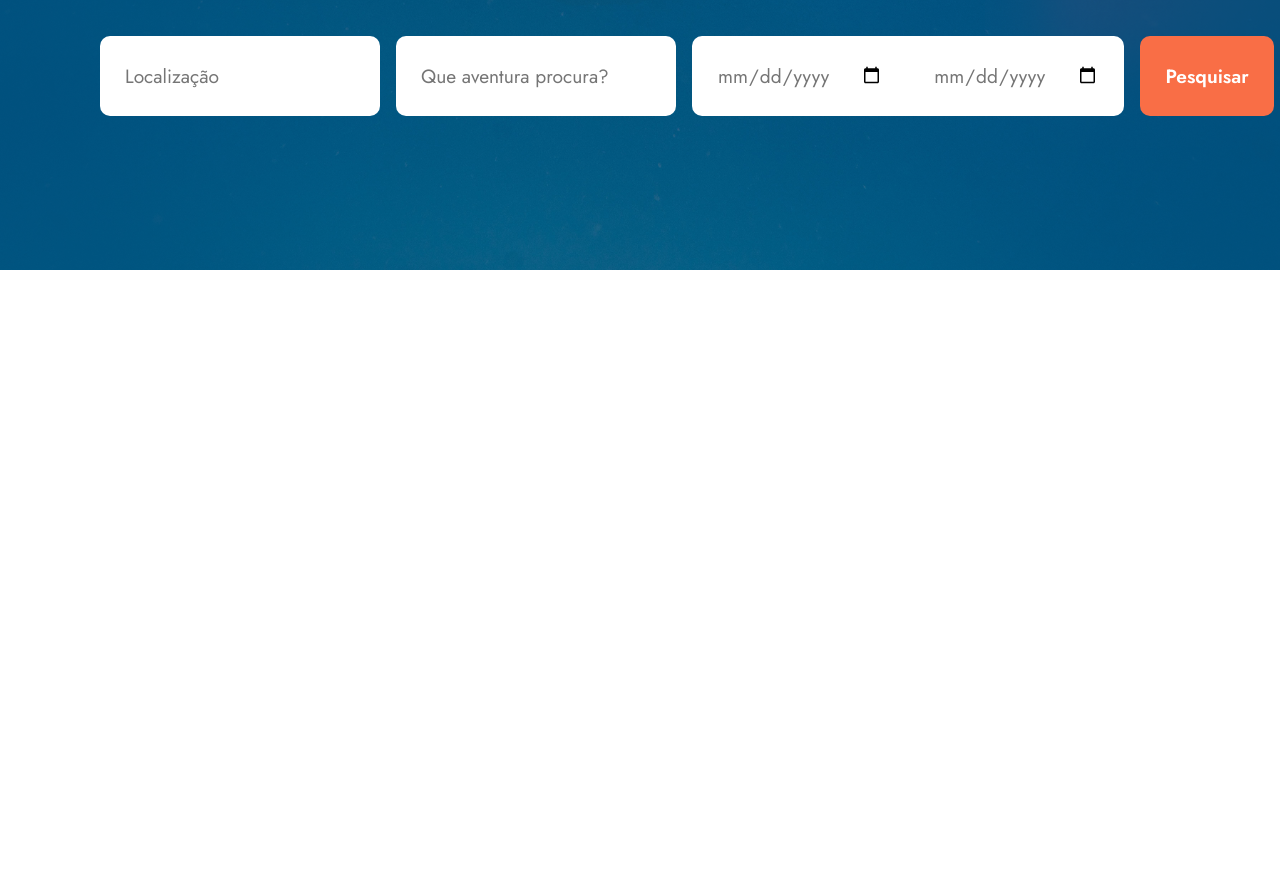
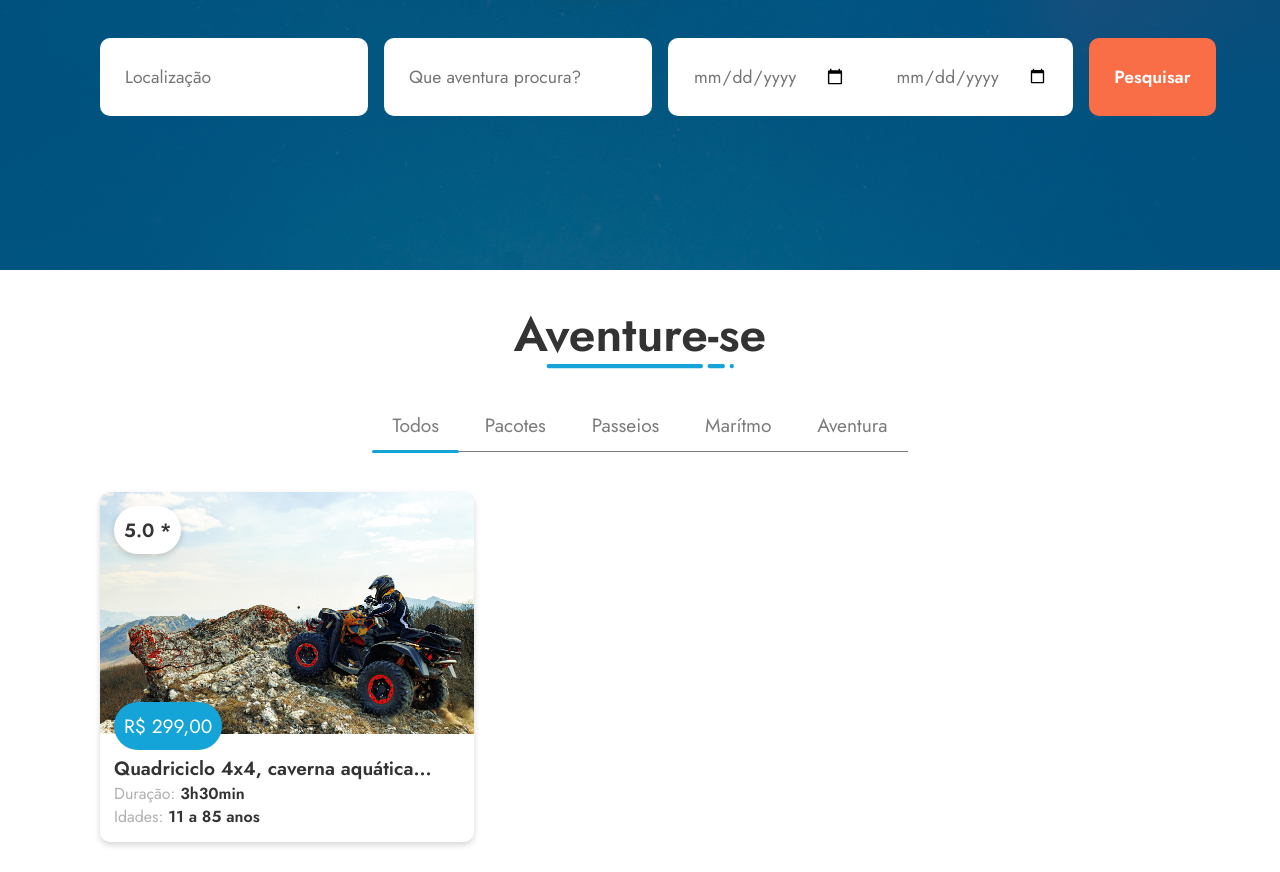
Before and after one commit to giullianoth/Vivango, a plain HTML site: page index.html in a window 1280 px wide. Shown: the part 500-1372 px from the top of the page. Before the commit the page ends 800 px from the top, so only its background shows below. Drawn offline with Linux system fonts and the light colour scheme.

Commit message:
estrutura da dobra aventure-se

```diff
--- a/assets/styles/style.css
+++ b/assets/styles/style.css
@@ -11,6 +11,8 @@
     --text-color-2: #7B7B7B;
     --text-color-3: #B0B0B0;
     --text-color-placeholder: #757575;
+
+    --shadow-color: #00000029;
 }
 
 * {
@@ -47,6 +49,10 @@ input, select, option, textarea, button {
     padding-inline: 20px;
 }
 
+.container-spacing {
+    margin-block: 30px;
+}
+
 .btn {
     display: inline-block;
     padding: 10px;
@@ -68,7 +74,35 @@ input, select, option, textarea, button {
 
 .btn-large, .form-field-large {
     padding: 25px;
-    font-size: 1.2em;
+    font-size: 1.1em;
+}
+
+.section-title {
+    font-size: 2em;
+    text-align: center;
+    margin-bottom: 30px;
+    position: relative;
+}
+
+.section-title::before {
+    content: "";
+    position: absolute;
+    bottom: 0;
+    left: 0;
+    width: 100%;
+    height: 100%;
+    background: url("../images/title-line.png") no-repeat center bottom;
+}
+
+.card {
+    display: block;
+    border-radius: 10px;
+    box-shadow: 0 3px 6px var(--shadow-color);
+    width: fit-content;
+}
+
+.card-info {
+    padding: 14px;
 }
 
 .main-header {
@@ -81,7 +115,6 @@ input, select, option, textarea, button {
     max-width: var(--header-container-width);
     margin: auto;
     padding-inline: 20px;
-
     display: flex;
     align-items: center;
     justify-content: space-between;
@@ -143,3 +176,71 @@ input, select, option, textarea, button {
     border-top-left-radius: 0;
     border-bottom-left-radius: 0;
 }
+
+.adventure-tabs {
+    width: fit-content;
+    margin: 0 auto 40px auto;
+    font-size: 1.2em;
+    color: var(--text-color-2);
+    border-bottom: 1px solid var(--text-color-2);
+}
+
+.adventure-tabs-item {
+    display: inline-block;
+    padding: 12px 20px;
+}
+
+.adventure-tabs-item.active {
+    position: relative;
+}
+
+.adventure-tabs-item.active::before {
+    content: "";
+    position: absolute;
+    bottom: -1.5px;
+    left: 0;
+    width: 100%;
+    height: 3px;
+    border-radius: 2px;
+    background-color: var(--primary-color);
+}
+
+.adventure-card .image {
+    position: relative;
+}
+
+.adventure-card .image .rating {
+    position: absolute;
+    top: 14px;
+    left: 14px;
+    box-shadow: 0 3px 6px var(--shadow-color);
+    padding: 10px;
+    border-radius: 50px;
+    font-weight: 600;
+    font-size: 1.2em;
+    background-color: #FFF;
+}
+
+.adventure-card .image .price {
+    position: absolute;
+    bottom: -10px;
+    left: 14px;
+    padding: 10px;
+    border-radius: 50px;
+    font-size: 1.2em;
+    color: #FFF;
+    background-color: var(--primary-color);
+}
+
+.adventure-card .info .title h2 {
+    font-size: 1.2em;
+}
+
+.adventure-card .info .detail {
+    font-weight: 600;
+}
+
+.adventure-card .info .detail span {
+    color: var(--text-color-3);
+    font-weight: 400;
+}
--- a/index.html
+++ b/index.html
@@ -63,8 +63,10 @@
 
         <div class="search">
           <form action="" class="search-form">
-            <input type="text" name="location" id="location" placeholder="Localização" class="form-field form-field-large">
-            <input type="text" name="adventure" id="adv" placeholder="Que aventura procura?" class="form-field form-field-large">
+            <input type="text" name="location" id="location" placeholder="Localização"
+              class="form-field form-field-large">
+            <input type="text" name="adventure" id="adv" placeholder="Que aventura procura?"
+              class="form-field form-field-large">
 
             <div class="date">
               <input type="date" name="date-start" id="date-start" class="form-field form-field-large">
@@ -77,8 +79,41 @@
       </div>
     </section>
 
-    <section class="adventure">
+    <section class="adventure container-spacing">
+      <div class="container">
+        <header class="section-title">
+          <h1>Aventure-se</h1>
+        </header>
+        <div class="adventure-tabs">
+          <span class="adventure-tabs-item active">Todos</span>
+          <span class="adventure-tabs-item">Pacotes</span>
+          <span class="adventure-tabs-item">Passeios</span>
+          <span class="adventure-tabs-item">Marítmo</span>
+          <span class="adventure-tabs-item">Aventura</span>
+        </div>
 
+        <div class="adventure-cards">
+          <article class="adventure-card card">
+            <div class="image">
+              <picture>
+                <img src="assets/images/quadriciclo.png" alt="">
+              </picture>
+
+              <div class="rating">5.0 *</div>
+              <div class="price">R$ 299,00</div>
+            </div>
+
+            <div class="info card-info">
+              <header class="title">
+                <h2>Quadriciclo 4x4, caverna aquática...</h2>
+              </header>
+
+              <p class="detail"><span>Duração:</span> 3h30min</p>
+              <p class="detail"><span>Idades:</span> 11 a 85 anos</p>
+            </div>
+          </article>
+        </div>
+      </div>
     </section>
   </main>
 
```
Also changed, not shown: assets/images/quadriciclo.png (renamed from assets/images/Banner.png), assets/images/title-line.png (added).
